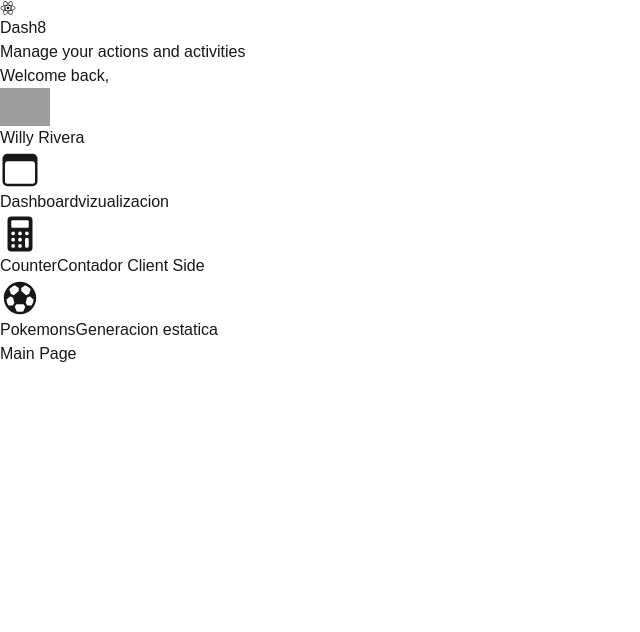
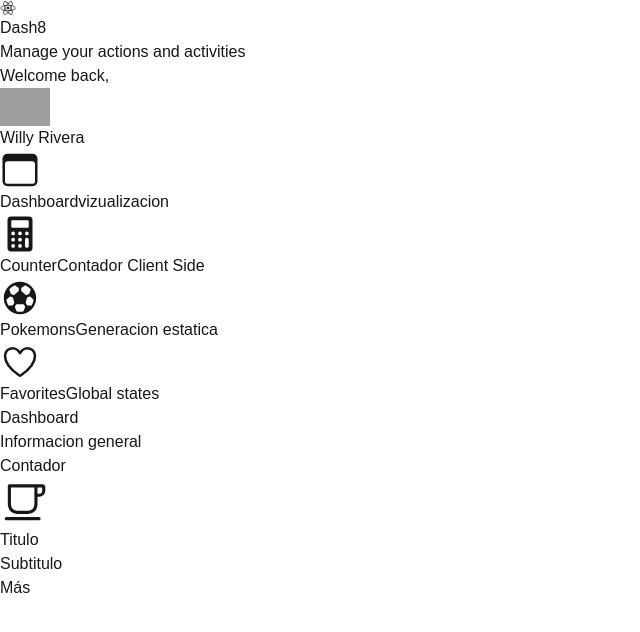
Before and after one commit to oldwilly12/NextJS, a Next.js app in the folder 02-my-dashboard/: page /dashboard/main in a window 1280 px wide. Shown: the top 632 px of the page, without its empty margins (0-640 px from the left). Built offline with nearby package versions, Linux system fonts and the light colour scheme; grey boxes are pictures that could not be loaded.

Commit message:
starting redux
starting redux

```diff
--- a/02-my-dashboard/src/app/dashboard/main/page.tsx
+++ b/02-my-dashboard/src/app/dashboard/main/page.tsx
@@ -1,8 +1,15 @@
+import { SimpleWidget } from "@/components";
 
 export default function MainPage() {
   return (
-    <div>
-      <h1>Main Page</h1>
+    <div className="text-black p-2">
+      <h1 className="mt-2 text-3xl">Dashboard</h1>
+      <span className="text-xl">Informacion general</span>
+
+      <div className="flex flex-wrap p-2 items-center justify-center">
+        <SimpleWidget />
+      </div>
+
     </div>
   );
 }
--- a/02-my-dashboard/src/app/dashboard/pokemons/page.tsx
+++ b/02-my-dashboard/src/app/dashboard/pokemons/page.tsx
@@ -29,7 +29,7 @@
   return (
     <div className='flex flex-col'>
 
-      <span className='text-5xl my-2'>Listado de pokemons <small>estatico</small></span>
+      <span className='text-5xl my-2'>Listado de pokemons <small className='text-blue-500'>estatico</small></span>
       < PokemonGrid pokemons={pokemons} />
 
     </div>
--- a/02-my-dashboard/src/components/Sidebar.tsx
+++ b/02-my-dashboard/src/components/Sidebar.tsx
@@ -1,6 +1,6 @@
 import Image from 'next/image'
 import React from 'react'
-import { IoBrowsersOutline, IoCalculator, IoFootball, IoLogoReact } from 'react-icons/io5'
+import { IoBrowsersOutline, IoCalculator, IoFootball, IoHeartOutline, IoLogoReact } from 'react-icons/io5'
 import { SidebarMenuItem } from './SidebarMenuItem';
 
 const menuItems = [
@@ -21,6 +21,12 @@
         icon: <IoFootball size={40} />,
         title: 'Pokemons',
         subtitle: 'Generacion estatica'
+    },
+    {
+        path: '/dashboard/favorites',
+        icon: <IoHeartOutline size={40} />,
+        title: 'Favorites',
+        subtitle: 'Global states'
     },
 ]
 
--- /dev/null
+++ b/02-my-dashboard/src/components/SimpleWidget.tsx
@@ -0,0 +1,30 @@
+import { IoCafeOutline } from "react-icons/io5"
+
+export const SimpleWidget = () => {
+  return (
+    <div className="bg-white shadow-xl p-3 sm:min-w-[25%] min-w-full  rounded-2xl border-1 border-gray-50 mx-2 my-2">
+      <div className="flex flex-col">
+        <div>
+          <h2 className="font-bold text-gray-600 text-center">Contador</h2>
+        </div>
+        <div className="my-3">
+          <div className="flex flex-row items-center justify-center space-x-1 ">
+            <div id="icon">
+              {/* Icono irá aquí */}
+              <IoCafeOutline size={50} className="text-blue-500"/>
+            </div>
+            <div id="temp" className="text-center">
+              <h4 className="text-4xl">Titulo</h4>
+              <p className="text-xs text-gray-500">Subtitulo</p>
+            </div>
+          </div>
+        </div>
+
+        <div className="w-full place-items-end text-right border-t-2 border-gray-100 mt-2">
+            <a href="#" className="text-indigo-600 text-xs font-medium">Más</a>
+        </div>
+
+      </div>
+    </div>
+  )
+}
--- a/02-my-dashboard/src/components/index.ts
+++ b/02-my-dashboard/src/components/index.ts
@@ -4,3 +4,4 @@
 
 export {Sidebar} from './Sidebar';
 export {SidebarMenuItem} from './SidebarMenuItem';
+export { SimpleWidget } from './SimpleWidget'
```
Also changed, not shown: 02-my-dashboard/src/app/dashboard/favorites/page.tsx (added, +21 -0 lines).
